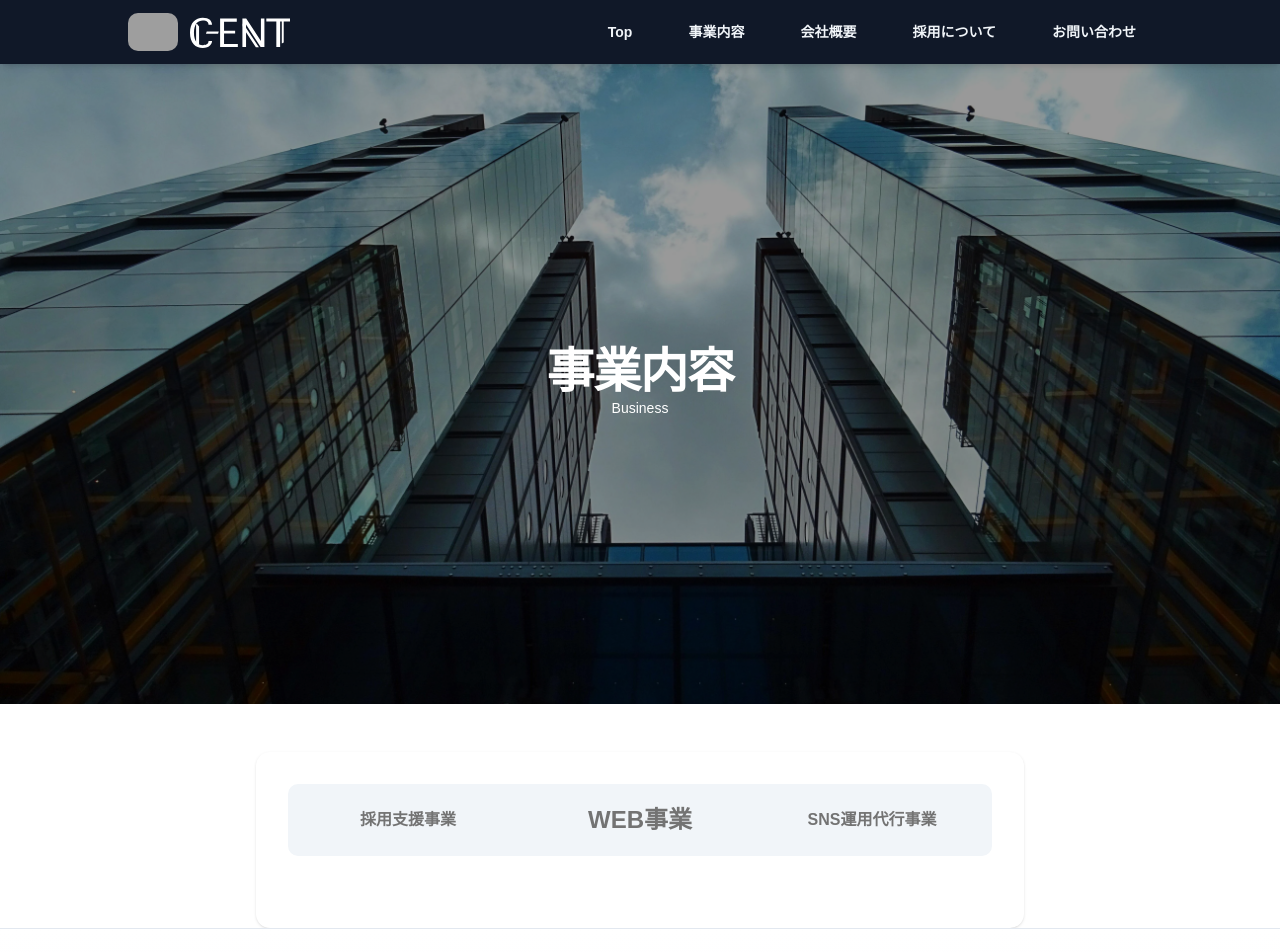
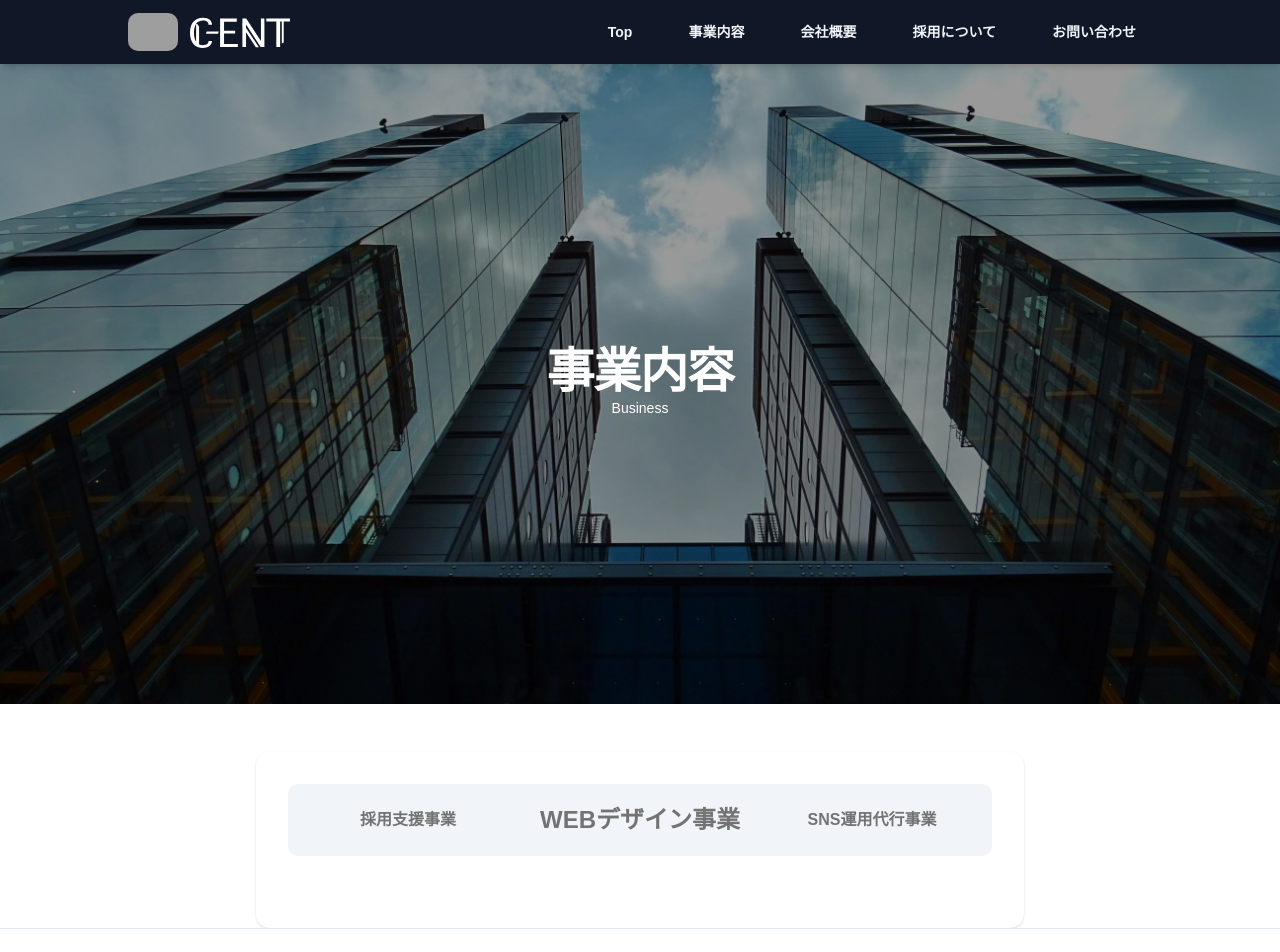
Before and after one commit to naoki-koda/cent-homepage, a Next.js app: page /business in a window 1280 px wide. Shown: the top 952 px of the page. Built offline with nearby package versions, Linux system fonts and the light colour scheme; grey boxes are pictures that could not be loaded.

Commit message:
軽微なテキスト修正

```diff
--- a/app/business/page.tsx
+++ b/app/business/page.tsx
@@ -61,7 +61,7 @@ function BusinessTabs() {
                 value="webdesign"
                 className="py-4 text-sm md:text-2xl font-semibold data-[state=active]:bg-white data-[state=active]:text-black"
               >
-                WEB事業
+                WEBデザイン事業
               </TabsTrigger>
               <TabsTrigger
                 value="sns"
@@ -145,7 +145,7 @@ function BusinessTabs() {
             <TabsContent value="webdesign" className="mt-6 text-black space-y-4">
               {/* Hero セクション */}
               <section className="mb-12 text-left">
-                <h1 className="text-3xl font-bold text-black">WEB事業</h1>
+                <h1 className="text-3xl font-bold text-black">WEBデザイン事業</h1>
                 <p className="mt-3 text-slate-600">
                   ブランドの価値を「見える形」に。デザインとテクノロジーで、企業と顧客をつなぐWEBソリューションを提供します。
                 </p>
```
